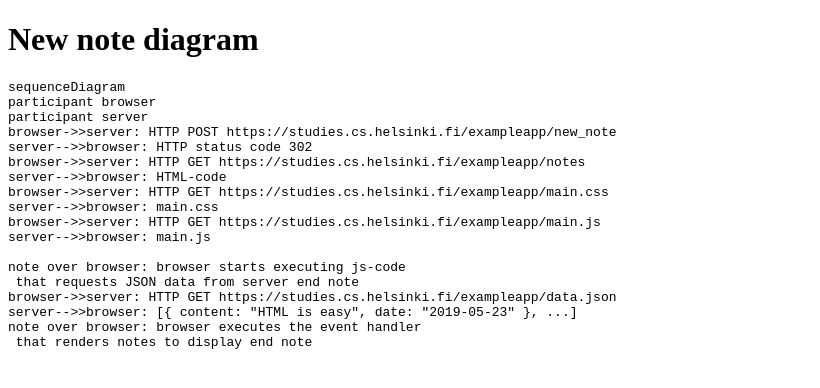
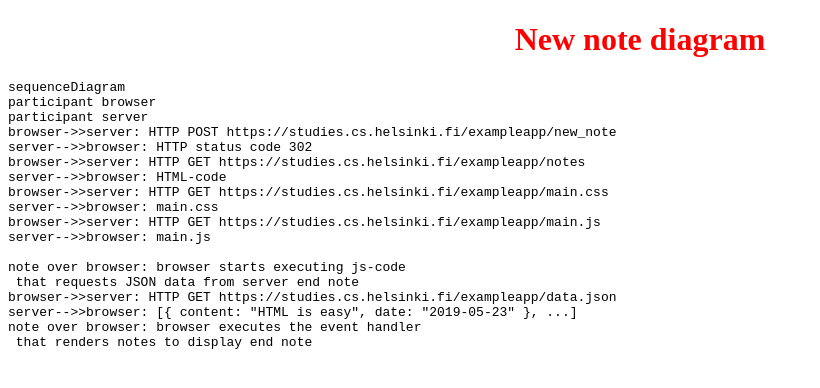
Before and after one commit to mobae4/freestackopen-training, a plain HTML site: page part0/note-diagram/index.html in a window 1280 px wide. Shown: the whole page, without its empty margins (0-820 px from the left). Drawn offline with Linux system fonts and the light colour scheme; the site is published under a folder, as on GitHub Pages, so addresses that start at the root find nothing.

Commit message:
Fix reference to css file

```diff
--- a/part0/note-diagram/index.html
+++ b/part0/note-diagram/index.html
@@ -2,7 +2,7 @@
 <html lang="en">
 
 <head>
-    <link type="text/css" href="/styles/style.css" rel="stylesheet">
+    <link href="styles/style.css" rel="stylesheet">
     <meta charset="UTF-8">
     <title>Diagram</title>
 </head>
```
